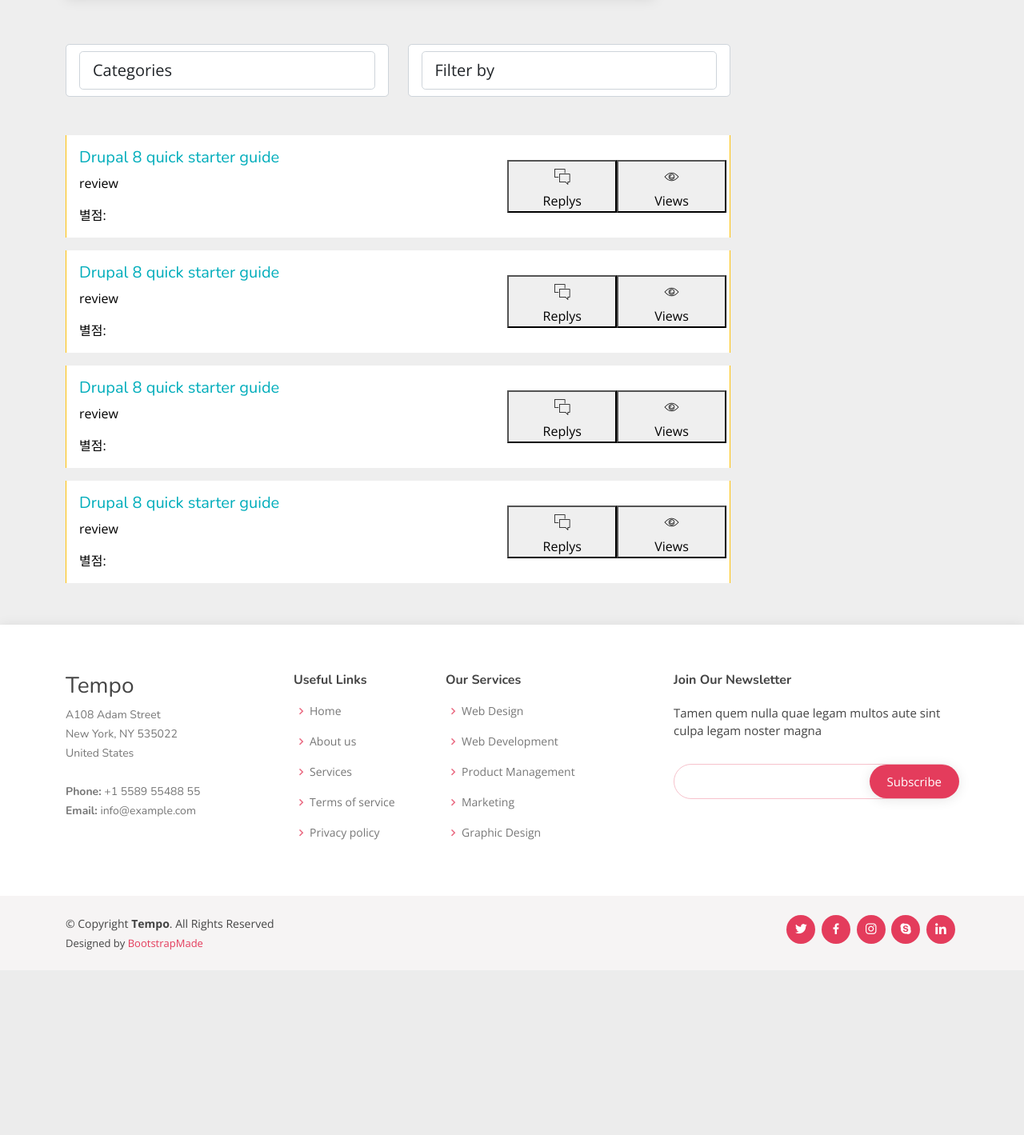
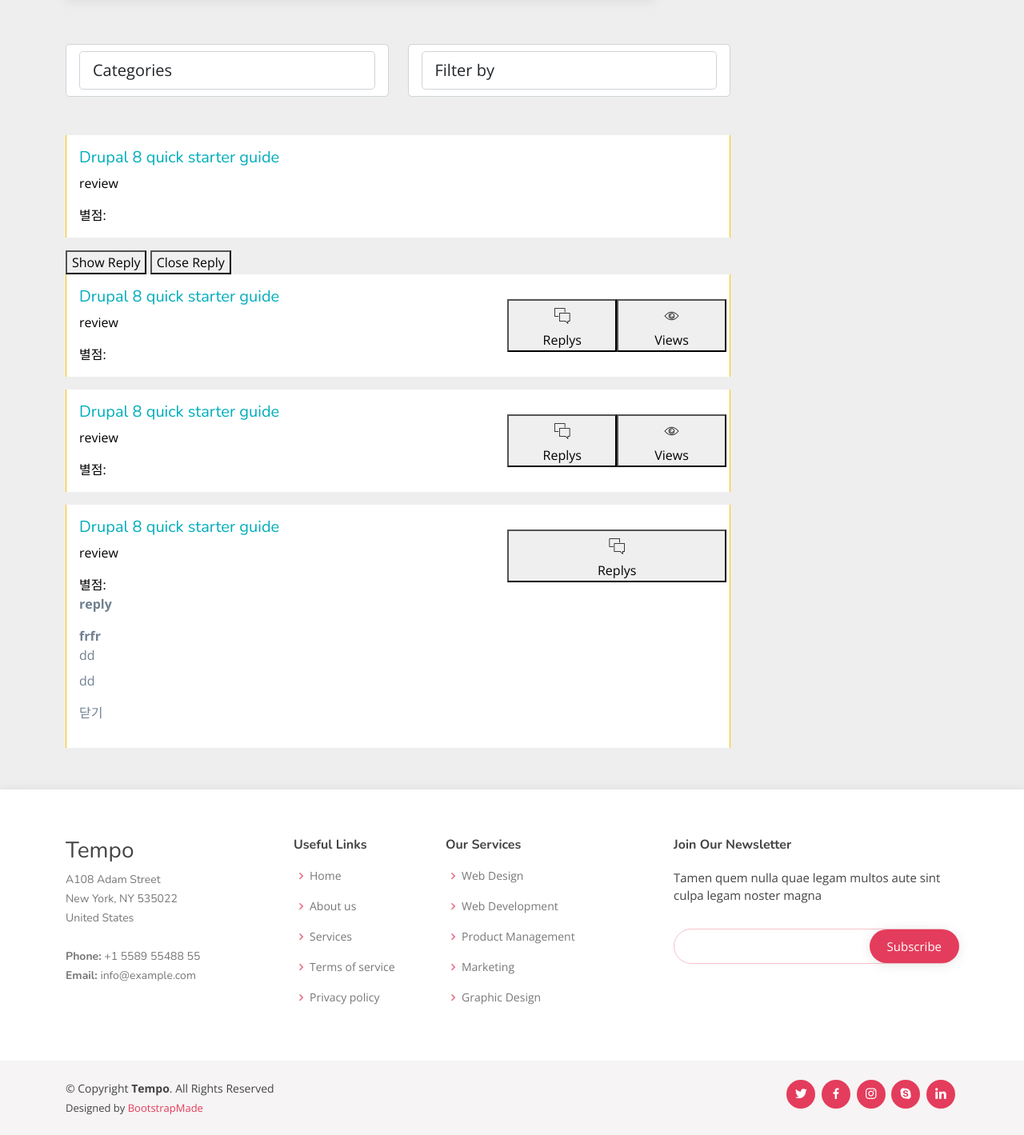
Before and after one commit to iot5project/sawwell-pythonanywhere, a Django app: template templates/list.html in a window 1280 px wide. Shown: the part 571-1990 px from the top of the page at 80% size. Before the commit the page ends 1758 px from the top, so only its background shows below. Run offline with Django 4.2, Linux system fonts and the light colour scheme; the template is opened without the code that fills it, so the values that code supplies are empty; parts of the project's set-up code (start-up, migrations or seed data) failed here and were passed over; some libraries are stand-ins or nearby versions.

Commit message:
list.html, views_review.py edit

```diff
--- a/templates/home.html
+++ b/templates/home.html
@@ -9,6 +9,8 @@
   <title>Tempo Bootstrap Template - Index</title>
   <meta content="" name="description">
   <meta content="" name="keywords">
+  <script type="text/javascript" src="//dapi.kakao.com/v2/maps/sdk.js?appkey=19d58452afa8e30fab051529e77e27f2"></script>
+
 
   <!-- Favicons -->
   <link href="{% static 'assets/img/favicon.png' %}" rel="icon">
@@ -53,7 +55,7 @@
           <li><a class="nav-link scrollto" href="/register">register</a></li>
           <li><a class="nav-link scrollto" href="#services">categori</a></li>
           <li><a class="nav-link scrollto " href="#portfolio">popular market</a></li>
-          <li><a class="nav-link scrollto " href="/reivew/list">review</a></li>
+          <li><a class="nav-link scrollto " href="/review/reviewlist">review</a></li>
           <li><a class="nav-link scrollto" href="#team">recommand market</a></li>
 <!--          <li class="dropdown"><a href="#"><span>Drop Down</span> <i class="bi bi-chevron-down"></i></a>-->
 <!--            <ul>-->
--- a/templates/list.html
+++ b/templates/list.html
@@ -1,7 +1,15 @@
 <!DOCTYPE html>
-<html lang="en">
+<html lang="en" xmlns="http://www.w3.org/1999/html">
 {% load static %}
 
+<script>
+  function showphone(){
+      $('#info_btn_inner').show();
+  }
+  function hidephone(){
+      $('#info_btn_inner').hide();
+  }
+</script>
 <head>
   <meta charset="utf-8">
   <meta content="width=device-width, initial-scale=1.0" name="viewport">
@@ -160,14 +168,11 @@ a{
                 <p class="text-sm"><a class="text-black" href="#">review</a></p>
                 <div class="text-sm op-5"> <a class="text-black mr-2" href="#">별점: </a></div>
               </div>
-              <div class="col-md-4 op-7">
-                <div class="row text-center op-7">
-                  <button class="col px-1"> <i class="ion-ios-chatboxes-outline icon-1x"></i> <span class="d-block text-sm">Replys</span> </button>
-                  <button class="col px-1"> <i class="ion-ios-eye-outline icon-1x"></i> <span class="d-block text-sm">Views</span> </button>
-                </div>
-              </div>
             </div>
           </div>
+          <div class="col-md-5" id="noneDiv1" style="display: none;"></div>
+          <button onclick="onDisplay()">Show Reply</button>
+          <button onclick="offDisplay()">Close Reply</button>
           <!-- /End of post 1 -->
           <!-- End of post 2 -->
           <div class="card row-hover pos-relative py-3 px-3 mb-3 border-warning border-top-0 border-right-0 border-bottom-0 rounded-0">
@@ -218,15 +223,33 @@ a{
               </div>
               <div class="col-md-4 op-7">
                 <div class="row text-center op-7">
-                  <button class="col px-1"> <i class="ion-ios-chatboxes-outline icon-1x"></i> <span class="d-block text-sm">Replys</span> </button>
-                  <button class="col px-1"> <i class="ion-ios-eye-outline icon-1x"></i> <span class="d-block text-sm">Views</span> </button>
+                  <button class="col px-4"> <i class="ion-ios-chatboxes-outline icon-1x"></i> <span class="d-block text-sm">Replys</span> </button>
                 </div>
               </div>
             </div>
+            <div class="renew_inpit_box">
+              <strong>reply<i class="icon_mark_point" onclick="showphone()"></i></strong>
+              <!--툴팁-->
+              <div class="info_btn_inner" id="info_btn_inner">
+                <div class="into_btn_box" id="info_btn_box"></div>
+                <p class="btn_close"><a onclick="hidephone()" alt="닫기"></a></p>
+                <dl>
+                  <dt>frfr</dt>
+                  <dd>dd</dd>
+                  <!--수정-->
+                  </dd>dd</dd>
+                </dl>
+                <p class="bin_close02"><a onclick="hidephone()">닫기</a></p>
+              </div>
+            </div>
+            <div close="phone_change_box"></div>
+
           </div>
+
           <!-- /End of post 4 -->
+        </div>
       </div>
-    </div>
+</div>
     </section>
   </main><!-- End #main -->
 
--- a/web/urls.py
+++ b/web/urls.py
@@ -2,7 +2,7 @@ from django_request_mapping import UrlPattern
 
 from web.views import MyView
 from web.views_market import MarketView
-from web.views_market import ReviewView
+from web.views_review import ReviewView
 
 urlpatterns = UrlPattern()
 urlpatterns.register(MyView)
```
